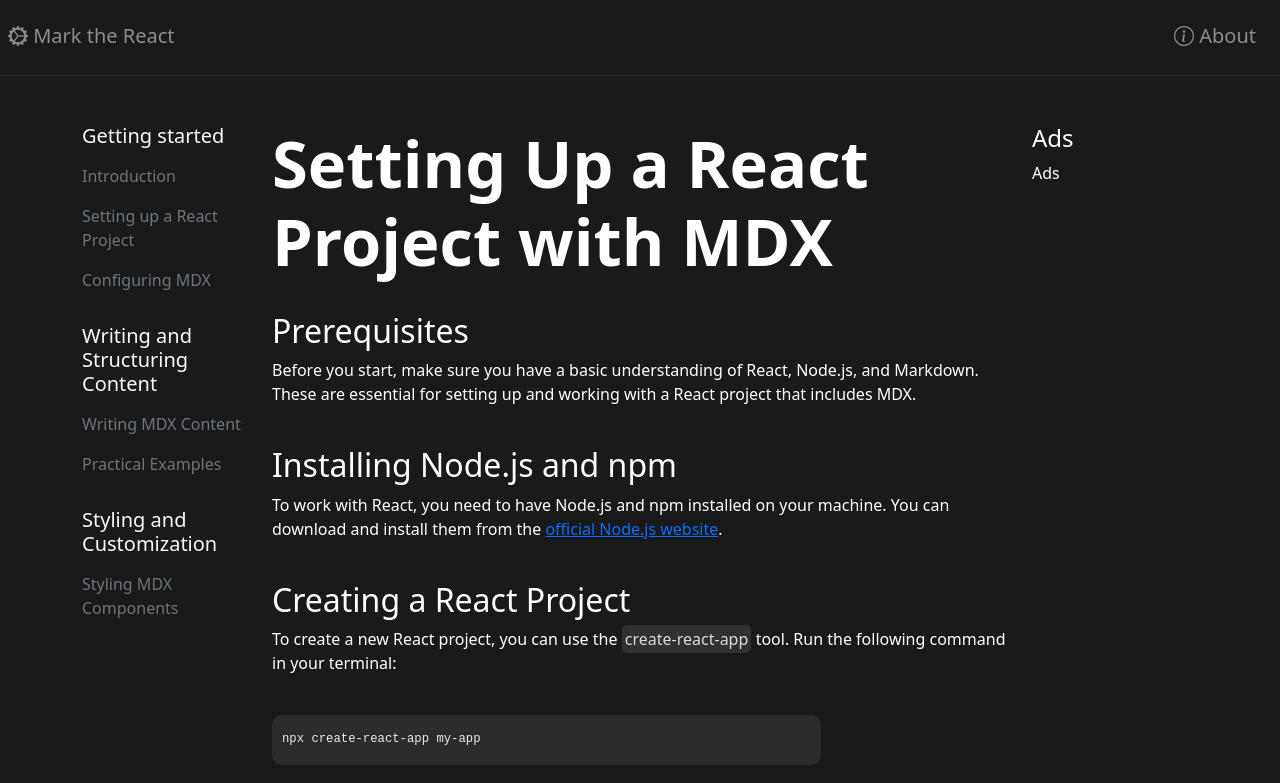
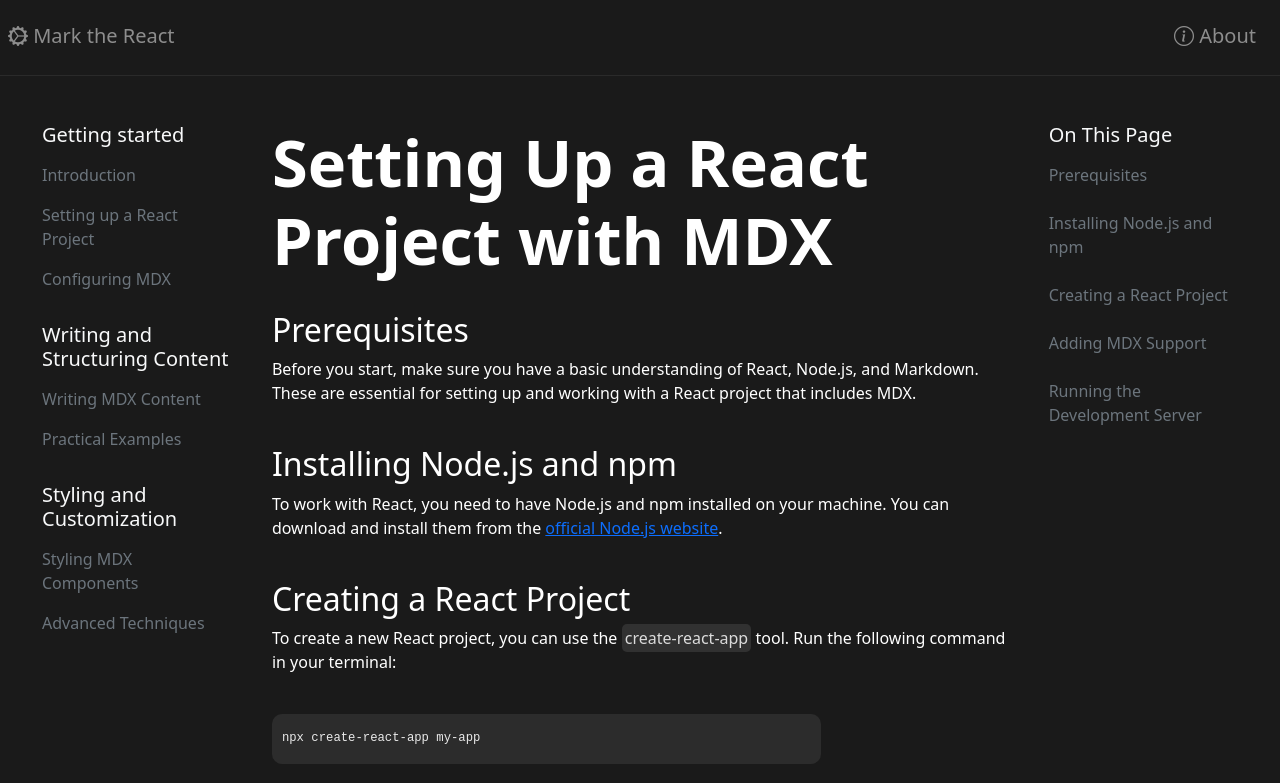
Before and after one commit to Paquies/Mark-the-React, a React (Create React App) app: page /setting-up in a window 1280 px wide. Shown: the top 783 px of the page. Built offline with nearby package versions, Linux system fonts and the light colour scheme.

Commit message:
add on this pages dynamique

```diff
--- a/src/App.js
+++ b/src/App.js
@@ -4,16 +4,18 @@ import { MDXProvider } from '@mdx-js/react';
 import ErrorBoundary from './ErrorBoundary';
 import Header from './components/Header';
 import Footer from './components/Footer';
+import Home from './components/Home';
 import Layout_navigation from './components/Layout_navigation';
 import GettingStarted from './pages/GettingStarted.mdx';
 import SettingUp from './pages/SettingUp.mdx';
 import ConfiguringMDX from './pages/ConfiguringMDX.mdx';
 import WritingMDXContent from './pages/WritingMDXContent.mdx';
-import Home from './components/Home';
 import PracticalExamples from './pages/PracticalExamples.mdx';
 import StylingMDXComponents from './pages/StylingMDXComponents.mdx';
 import AdvancedTechniques from './pages/AdvancedTechniques.mdx';
 import Deploying from './pages/Deploying.mdx';
+import OnThisPageWrapper from './components/OnThisPageWrapper';
+
 
 export default function App() {
   return (
@@ -21,10 +23,10 @@ export default function App() {
       <Router>
         <Header />
         <Home>
-            <div className="col-md-2">
+          <div className="col-md-2" style={{ position: 'fixed', top: '75px', left: '30px', height: '100vh', overflowY: 'auto' }}>
             <Layout_navigation />
           </div>
-            <div className="col-md-8">
+          <div className="col-md-8" style={{ marginLeft: '16.66%', marginRight: '16.66%', paddingTop: '75px' }}>
             <MDXProvider>
               <div className="App">
                 <div className="mt-5"></div>
@@ -38,14 +40,12 @@ export default function App() {
                   <Route path="/advanced-techniques" element={<AdvancedTechniques />} />
                   <Route path="/deploying" element={<Deploying />} />
                 </Routes>
-                  <div></div>
               </div>
             </MDXProvider>
           </div>
-            <div className="col-md-2">
+          <div className="col-md-2" style={{ position: 'fixed', top: '75px', right: '30px', height: '100vh', overflowY: 'auto' }}>
             <div className="mt-5">
-                <h4>Ads</h4>
-                <div className="ads">Ads</div>
+              <OnThisPageWrapper />
             </div>
           </div>
         </Home>
--- a/src/assets/styles/style.css
+++ b/src/assets/styles/style.css
@@ -10,3 +10,28 @@
     font-size: 65px;
     font-weight: 750;
 }
+
+.on-this-page {
+        max-height: 100%;
+    }
+
+.on-this-page h5 {
+    color: #fff;
+  }
+
+.on-this-page .nav-item {
+    margin-bottom: 0.5rem;
+  }
+
+.on-this-page .nav-link {
+    color: #6c757d; /* text-secondary */
+  }
+
+.on-this-page .nav-link:hover {
+    color: #fff;
+  }
+
+.on-this-page .nav-item.active .nav-link {
+    color: #da0000; /* Couleur pour l'élément actif */
+    font-weight: bold; /* Optionnel : rendre le texte en gras */
+  }
--- a/src/components/Header.tsx
+++ b/src/components/Header.tsx
@@ -3,7 +3,7 @@ import 'bootstrap-icons/font/bootstrap-icons.css';
 
 export default function Header() {
   return (
-    <header id="_header" className='ui_header' style={{borderBottom : '1px solid rgb(42, 42, 42)'}}>
+    <header id="_header" className='ui_header' style={{borderBottom : '1px solid rgb(42, 42, 42)', position: 'fixed', top: 0, width: '100%', zIndex: 1000}}>
       <nav id="_nav" className="ui_nav navbar navbar-expand-md navbar-dark navbar-inverse bg-dark pt-3" style={{height: '75px'}}>
         <div className="navbar-nav w-100 d-flex justify-content-between">
           <a className="navbar-brand nav-link" href="/"><i className="bi bi-gear-wide-connected"></i> Mark the React</a>
--- /dev/null
+++ b/src/components/OnThisPage.tsx
@@ -0,0 +1,51 @@
+import React, { useEffect, useState } from 'react';
+import { Link } from 'react-router-dom';
+
+interface OnThisPageProps {
+  titles: { title: string, link: string }[];
+}
+
+const OnThisPage: React.FC<OnThisPageProps> = ({ titles }) => {
+  const [activeId, setActiveId] = useState<string | null>(null);
+
+  useEffect(() => {
+    const handleIntersection = (entries: IntersectionObserverEntry[]) => {
+      entries.forEach(entry => {
+        if (entry.isIntersecting) {
+          setActiveId(entry.target.id);
+        }
+      });
+    };
+
+    const observer = new IntersectionObserver(handleIntersection, {
+      root: null,
+      rootMargin: '0px',
+      threshold: 0.1
+    });
+
+    const elements = document.querySelectorAll('h1, h2, h3, h4, h5, h6, span');
+    elements.forEach(element => {
+        console.log('Observing:', element.id);
+        observer.observe(element)
+    });
+
+    return () => {
+      elements.forEach(element => observer.unobserve(element));
+    };
+  }, []);
+
+  return (
+    <div className="on-this-page">
+      <h5 className="text-light">On This Page</h5>
+      <ul className="navbar-nav mx-auto">
+        {titles.map((item, index) => (
+          <li key={index} className={`nav-item ${activeId === item.link.substring(1) ? 'active' : ''}`}>
+            <Link className="nav-link text-secondary" to={item.link}>{item.title}</Link>
+          </li>
+        ))}
+      </ul>
+    </div>
+  );
+};
+
+export default OnThisPage;
--- /dev/null
+++ b/src/components/OnThisPageWrapper.tsx
@@ -0,0 +1,66 @@
+import React from 'react';
+import { Routes, Route } from 'react-router-dom';
+import OnThisPage from './OnThisPage';
+
+const titlesMap = {
+  '/': [
+    { title: 'Overview of React', link: '#overview-of-react' },
+    { title: 'What is MDX?', link: '#what-is-mdx' },
+    { title: 'Why Combine React and MDX?', link: '#why-combine-react-and-mdx' }
+  ],
+  '/setting-up': [
+    { title: 'Prerequisites', link: '#prerequisites' },
+    { title: 'Installing Node.js and npm', link: '#installing-nodejs-and-npm' },
+    { title: 'Creating a React Project', link: '#creating-a-react-project' },
+    { title: 'Adding MDX Support', link: '#adding-mdx-support' },
+    { title: 'Running the Development Server', link: '#running-the-development-server' }
+  ],
+  '/configurinMDX': [
+    { title: 'Adding MDX to Webpack/Bundler', link: '#adding-mdx-to-webpack-bundler' },
+    { title: 'Setting up MDX Provider', link: '#setting-up-mdx-provider' },
+    { title: 'Using Custom Components', link: '#using-custom-components' }
+  ],
+  '/writing-mdx-content': [
+    { title: 'Basic Markdown Syntax', link: '#basic-markdown-syntax' },
+    { title: 'Embedding React Components in MDX', link: '#embedding-react-components-in-mdx' },
+    { title: 'Using Custom Components', link: '#using-custom-components' }
+  ],
+  '/pratical-examples': [
+    { title: 'Interactive Documentation with React in MDX', link: '#interactive-documentation-with-react-in-mdx' },
+    { title: 'Live Code Examples in MDX', link: '#live-code-examples-in-mdx' },
+    { title: 'Dynamic Blog Post in MDX', link: '#dynamic-blog-post-in-mdx' }
+  ],
+  '/styling-mdx-components': [
+    { title: 'Using CSS Modules', link: '#using-css-modules' },
+    { title: 'Inline Styles', link: '#inline-styles' },
+    { title: 'Global Styles', link: '#global-styles' }
+  ],
+  '/advanced-techniques': [
+    { title: 'Building Custom Shortcodes', link: '#building-custom-shortcodes' },
+    { title: 'Using MDX with React Router', link: '#using-mdx-with-react-router' },
+    { title: 'Creating a Component Library', link: '#creating-a-component-library' }
+  ],
+  '/deploying': [
+    { title: 'Deploying the React-MDX Project', link: '#deploying-the-react-mdx-project' },
+    { title: 'Building for Production', link: '#building-for-production' },
+    { title: 'Hosting Options', link: '#hosting-options' },
+    { title: 'Vercel', link: '#vercel' },
+    { title: 'Netlify', link: '#netlify' },
+    { title: 'GitHub Pages', link: '#github-pages' }
+  ]
+};
+
+const OnThisPageWrapper = () => (
+  <Routes>
+    <Route path="/" element={<OnThisPage titles={titlesMap['/']} />} />
+    <Route path="/setting-up" element={<OnThisPage titles={titlesMap['/setting-up']} />} />
+    <Route path="/configurinMDX" element={<OnThisPage titles={titlesMap['/configurinMDX']} />} />
+    <Route path="/writing-mdx-content" element={<OnThisPage titles={titlesMap['/writing-mdx-content']} />} />
+    <Route path="/pratical-examples" element={<OnThisPage titles={titlesMap['/pratical-examples']} />} />
+    <Route path="/styling-mdx-components" element={<OnThisPage titles={titlesMap['/styling-mdx-components']} />} />
+    <Route path="/advanced-techniques" element={<OnThisPage titles={titlesMap['/advanced-techniques']} />} />
+    <Route path="/deploying" element={<OnThisPage titles={titlesMap['/deploying']} />} />
+  </Routes>
+);
+
+export default OnThisPageWrapper;
--- a/src/pages/GettingStarted.mdx
+++ b/src/pages/GettingStarted.mdx
@@ -1,8 +1,9 @@
 import CopyableCode from '/src/components/CopyableCode.tsx';
 
-<h1 className='titleMdx'>Introduction</h1>
+
+<h1 id="overview-of-react" className='titleMdx'>Introduction</h1>
 <br />
-### Overview of React
+### <span id="overview-of-react">Overview of React</span>
 
 <br />
 [React](https://reactjs.org/) is a popular JavaScript library for building user interfaces, particularly single-page applications. It allows developers to create reusable UI components, which can be composed to build complex UIs. React's core principles include:
@@ -10,12 +11,12 @@ import CopyableCode from '/src/components/CopyableCode.tsx';
 - **Components**: The building blocks of a React application. Each component is a self-contained module that renders some output.
 - **Virtual DOM**: React maintains a virtual representation of the DOM in memory. When the state of an object changes, React updates the virtual DOM, then efficiently updates the real DOM to match.
 
-### What is MDX?
+### <span id="what-is-mdx">What is MDX?</span>
 
 <br />
 [MDX](https://mdxjs.com/) (Markdown for JSX) is a format that allows you to write [JSX](https://reactjs.org/docs/introducing-jsx.html) directly within markdown documents. This combination is powerful because it enables you to use React components within your markdown files, making your documentation interactive and dynamic.
 
-### Why Combine React and MDX?
+### <span id="why-combine-react-and-mdx">Why Combine React and MDX?</span>
 
 <br />
 Combining React and MDX offers several benefits:
--- a/src/pages/SettingUp.mdx
+++ b/src/pages/SettingUp.mdx
@@ -4,19 +4,19 @@ import CopyableCode from '/src/components/CopyableCode.tsx';
 
 <br/>
 
-## Prerequisites
+## <span id='prerequisites'>Prerequisites</span>
 
 Before you start, make sure you have a basic understanding of React, Node.js, and Markdown. These are essential for setting up and working with a React project that includes MDX.
 
 <br/>
 
-## Installing Node.js and npm
+## <span id='installing-nodejs-and-npm'>Installing Node.js and npm</span>
 
 To work with React, you need to have Node.js and npm installed on your machine. You can download and install them from the [official Node.js website](https://nodejs.org/).
 
 <br/>
 
-## Creating a React Project
+## <span id='creating-a-react-project'> Creating a React Project </span>
 
 To create a new React project, you can use the <span className='highlight'>create-react-app</span> tool. Run the following command in your terminal:
 
@@ -30,7 +30,7 @@ This command creates a new React project called <span className='highlight'>my-a
 
 <br/>
 
-## Adding MDX Support
+## <span id='adding-mdx-support'> Adding MDX Support </span>
 
 To add MDX support to your React project, you need to install the <span className='highlight'>{`@mdx-js/react`}</span> package. Run the following command in your project directory:
 
@@ -83,7 +83,7 @@ Then, wrap your application with the <span className='highlight'>{`MdxProvider`}
 
 <br/>
 
-## Running the Development Server
+## <span id='running-the-development-server'>Running the Development Server </span>
 
 To start the development server, navigate to the project directory and run the following command:
 
```
Lines whose indentation alone changed are shown as unchanged.
